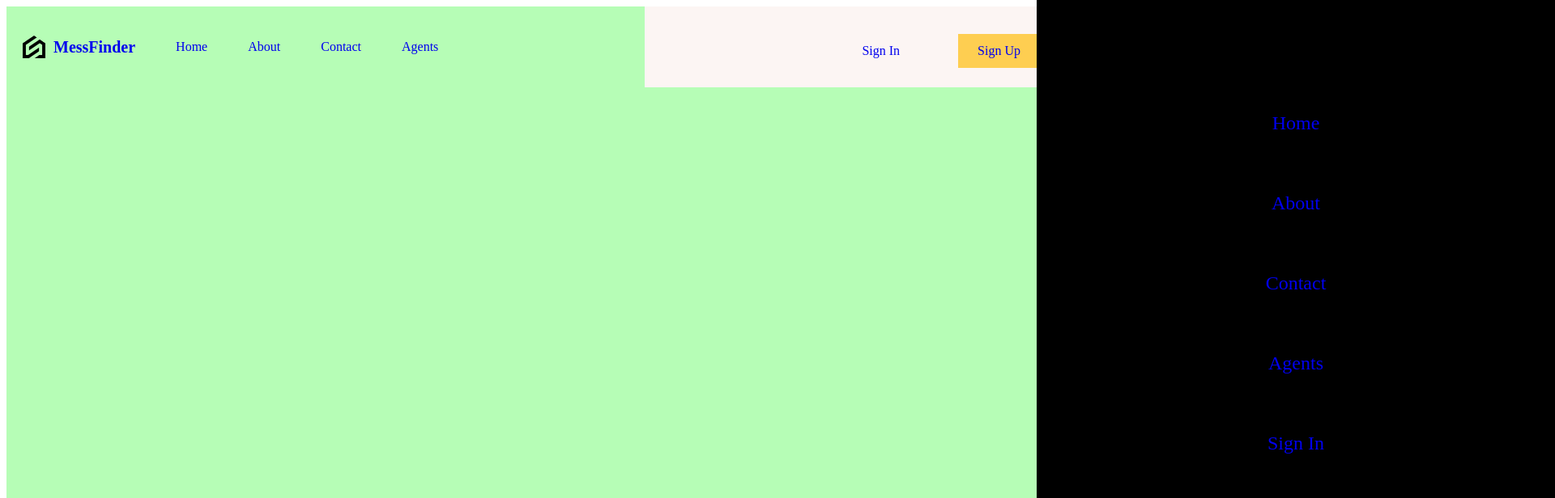
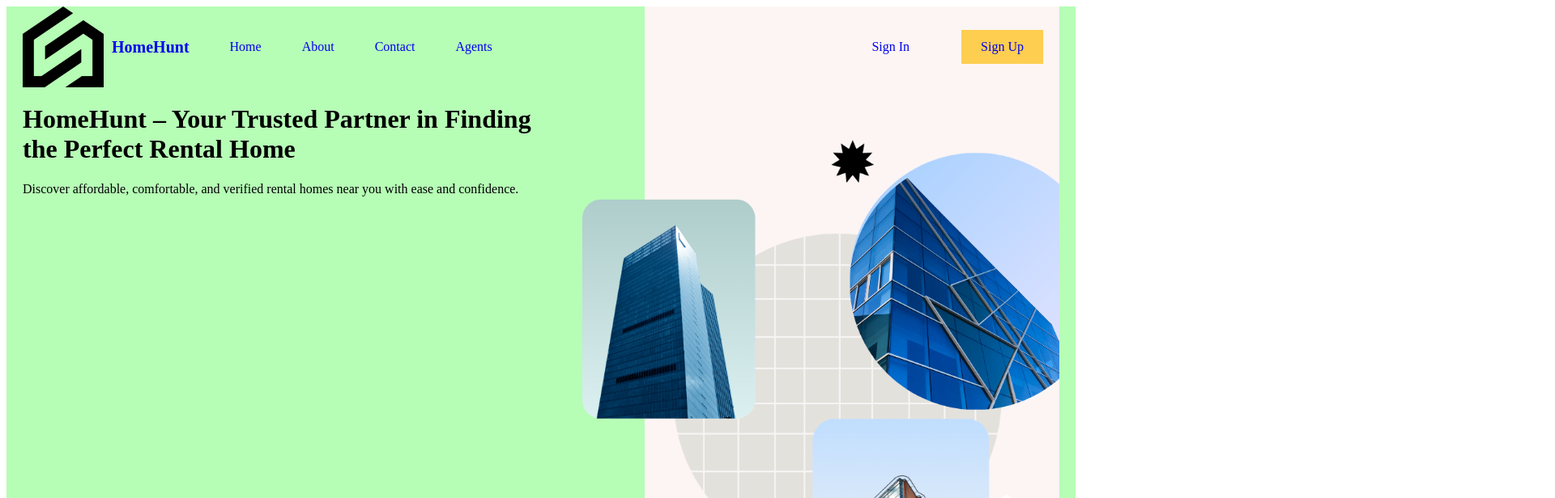
Before and after one commit to HabibaJahn/Project-CSE-350, a React (Vite) app in the folder frontend/: page / in a window 1280 px wide. Shown: the top 616 px of the page at 81% size, 1920 px wide, since content can reach past the window. Built offline with nearby package versions, Linux system fonts and the light colour scheme.

Commit message:
HomePage

```diff
--- a/frontend/src/App.jsx
+++ b/frontend/src/App.jsx
@@ -1,10 +1,16 @@
 import Navbar from './components/Navbar/Navbar';
 import './layout.scss';
+import HomePage from './routes/homePage/homePage.jsx';
 
 function App() {
   return (
     <div className="layout">
+      <div className="navbar">
         <Navbar/>
+      </div>
+      <div className="content">
+        <HomePage/>
+      </div>
     </div>
   )
 }
--- a/frontend/src/components/Navbar/Navbar.jsx
+++ b/frontend/src/components/Navbar/Navbar.jsx
@@ -8,7 +8,7 @@ function Navbar(){
             <div className="left">
                   <a href="/" className="logo">
                         <img src="/logo.png" alt=""   />
-                        <span>MessFinder</span>
+                        <span>HomeHunt</span>
                   </a>
                   <a href="/">Home</a>
                   <a href="/">About</a>
--- a/frontend/src/components/Navbar/Navbar.scss
+++ b/frontend/src/components/Navbar/Navbar.scss
@@ -5,6 +5,8 @@ nav{
       display: flex;
       justify-content: space-between;
       align-items: center;
+      position: relative;
+      overflow: hidden;
 
       a{
             transition: all .4s ease;
@@ -27,6 +29,7 @@ nav{
                   display : flex;
                   gap : 10px;
                   align-items: center;
+                  gap: 10px
                   img{
                         width: 28px;
                   }
@@ -44,7 +47,7 @@ nav{
       .right{
             flex: 2 ;
             display: flex;
-            align-items: flex-end;
+            align-items: center;
             justify-content: flex-end;
             background-color: #fcf5f3;
             height: 100%;
@@ -54,7 +57,7 @@ nav{
             }
             a{
                   padding: 12px 24px;
-                  margin : 24px;
+                  margin : 20px;
 
             }
             .user{
@@ -113,19 +116,20 @@ nav{
 
             }
             .menu{
-                  position: absolute;
+                  position: fixed;
                   top: 0;
-                  right: -50%;
+                  right: -100%;
                   background-color: black;
-                  color : white;
+                  color: white;
                   height: 100vh;
                   width: 50%;
-                  transition: all 1s ease;
+                  transition: all 0.5s ease;
                   display: flex;
                   flex-direction: column;
                   align-items: center;
                   justify-content: center;
                   font-size: 24px;
+                  z-index: 999;
 
                   &.active{
                         right: 0;
@@ -133,7 +137,6 @@ nav{
                   @include sm{
                         a{
                               display: initial;
-
                         }
                   }
             }
--- a/frontend/src/layout.scss
+++ b/frontend/src/layout.scss
@@ -8,6 +8,8 @@
   margin-right: auto;
   padding-left: 20px;
   padding-right: 20px;
+  display: flex;
+  flex-direction: column;
   @include lg{
       background-color: rgb(182, 253, 182);
       max-width: 1280px;
@@ -22,5 +24,9 @@
       max-width: 640px;
 
     }
+    .content{
+
+      flex: 1;
+    }
 
 }
--- a/frontend/src/responsive.scss
+++ b/frontend/src/responsive.scss
@@ -1,6 +1,8 @@
 
-@mixin lg{
-      @media(max-width: 1366px){
+
+
+@mixin sm{
+      @media(max-width: 738px){
             @content;
       }
 }
@@ -9,8 +11,8 @@
             @content;
       }
 }
-@mixin sm{
-      @media(max-width: 640px){
+@mixin lg{
+      @media(max-width: 1366px){
             @content;
       }
 }
--- /dev/null
+++ b/frontend/src/routes/homePage/homePage.jsx
@@ -0,0 +1,20 @@
+import './homePage.scss';
+
+function HomePage(){
+      return(
+            <div className="homePage">
+                  <div className="textContainer">
+                        <div className="wrapper">
+                        <h1 className="title">HomeHunt – Your Trusted Partner in Finding the Perfect Rental Home</h1>
+                        <p>
+                              Discover affordable, comfortable, and verified rental homes near you with ease and confidence.
+                        </p>
+                        </div>
+                  </div>
+                  <div className="imgContainer">
+                        <img src="/bg.png" alt=""/>
+                  </div>
+            </div>
+      )
+}
+export default HomePage;
--- /dev/null
+++ b/frontend/src/routes/homePage/homePage.scss
@@ -0,0 +1,25 @@
+.homePage{
+      display: flex;
+      height: 100%;
+      .textContainer{
+            flex: 3;
+            .wrapper{
+                  padding-right: 100px;
+            }
+      }
+      .imgContainer{
+            flex : 2;
+            background-color: #fcf5f3;
+            position: relative;
+            display: flex;
+            align-items: center;
+            img{
+                  width: 115%;
+                  position: absolute;
+                  right: 0;
+
+            }
+
+      }
+
+}
```
Also changed, not shown: frontend/src/components/searchBar/searchBar.jsx (added), frontend/src/components/searchBar/searchBar.scss (added).
